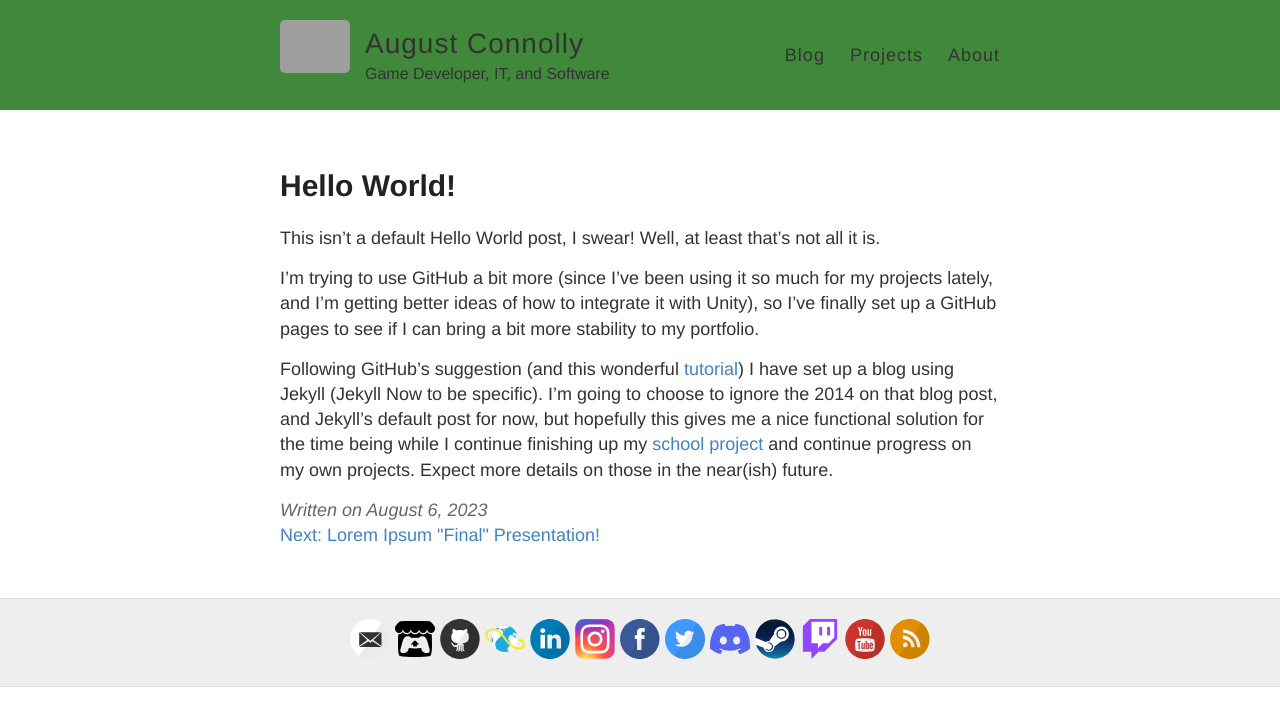
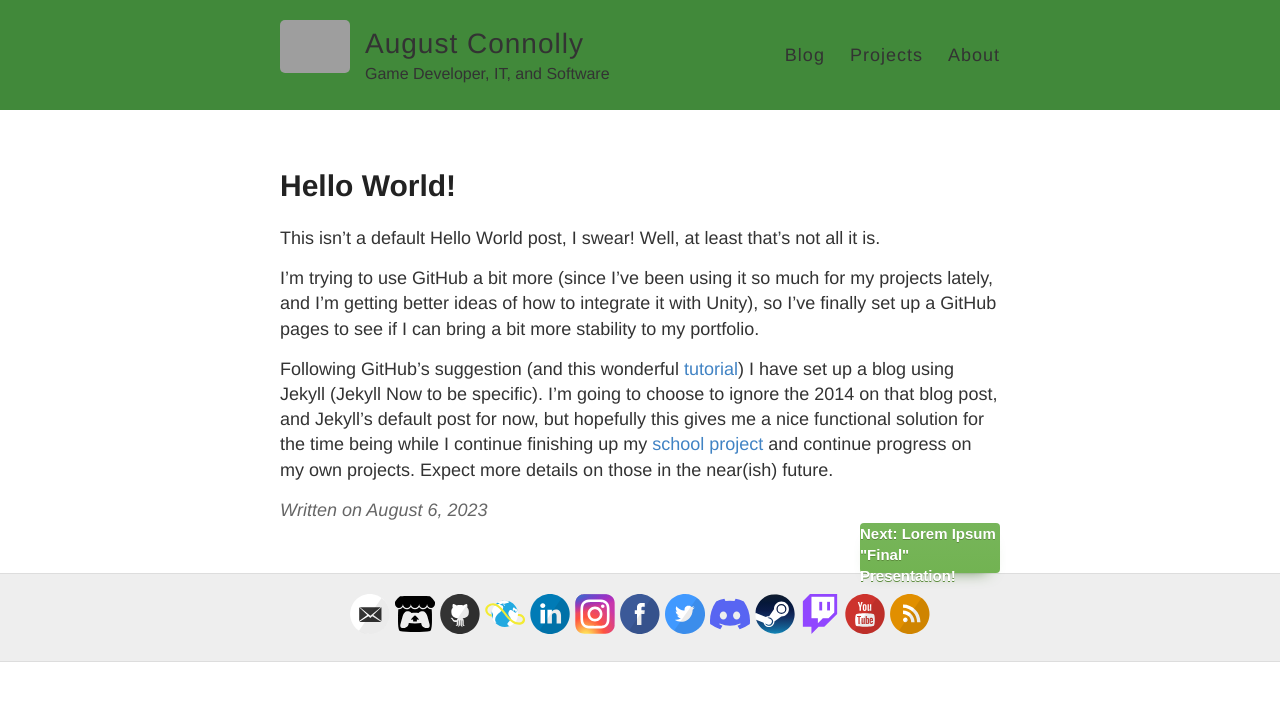
Before and after one commit to aconnolly2/aconnolly2.github.io, a Jekyll site: the page built from _posts/2023-8-6-Hello-World.md, in a window 1280 px wide. Shown: the top 726 px of the page. Built offline with Jekyll 4.4.1, drawn with Linux system fonts in a browser that asks for light colours; comment, search, counter and statistics services are not loaded; grey boxes are pictures that could not be loaded.

Commit message:
Adding a bit of style to nav buttons

```diff
--- a/_layouts/post.html
+++ b/_layouts/post.html
@@ -14,8 +14,8 @@ layout: default
   </div>
 
   <div class="post-nav">
-    {% if page.next %}<a class="post-nav-button" href="{{ site.baseurl }}{{ page.next.url }}">Next: {{ page.next.title }}</a>{% endif %}
-    {% if page.previous %}<a class="post-nav-button" href="{{ site.baseurl }}{{ page.previous.url}}">Prev: {{ page.previous.title }}</a>{% endif %}
+    {% if page.next %}<a class="post-nav-button-next" href="{{ site.baseurl }}{{ page.next.url }}">Next: {{ page.next.title }}</a>{% endif %}
+    {% if page.previous %}<a class="post-nav-button-prev" href="{{ site.baseurl }}{{ page.previous.url}}">Prev: {{ page.previous.title }}</a>{% endif %}
   </div>
 
   {% include disqus.html %}
--- a/style.scss
+++ b/style.scss
@@ -283,6 +283,52 @@ footer {
   text-align: center;
 }
 
+.post-nav-button-prev {
+  float: left;
+  font-size:15px;
+  font-family:Arial;
+  width:140px;
+  height:50px;
+  border-width:1px;
+  color:#fff;
+  border-color:#4b8f29;
+  font-weight:bold;
+  border-top-left-radius:4px;
+  border-top-right-radius:4px;
+  border-bottom-left-radius:4px;
+  border-bottom-right-radius:4px;
+  box-shadow: 0px 10px 16px -13px #3e7327;
+  text-shadow: 0px 1px 0px #5b8a3c;
+  background:linear-gradient(#77b55a, #72b352);
+}
+
+.post-nav-button-prev:hover {
+  background: linear-gradient(#72b352, #77b55a);
+}
+
+.post-nav-button-next {
+  float: right;
+  font-size:15px;
+  font-family:Arial;
+  width:140px;
+  height:50px;
+  border-width:1px;
+  color:#fff;
+  border-color:#4b8f29;
+  font-weight:bold;
+  border-top-left-radius:4px;
+  border-top-right-radius:4px;
+  border-bottom-left-radius:4px;
+  border-bottom-right-radius:4px;
+  box-shadow: 0px 10px 16px -13px #3e7327;
+  text-shadow: 0px 1px 0px #5b8a3c;
+  background:linear-gradient(#77b55a, #72b352);
+}
+
+.post-nav-button-next:hover {
+  background: linear-gradient(#72b352, #77b55a);
+}
+
 //
 // projects
 //
```
